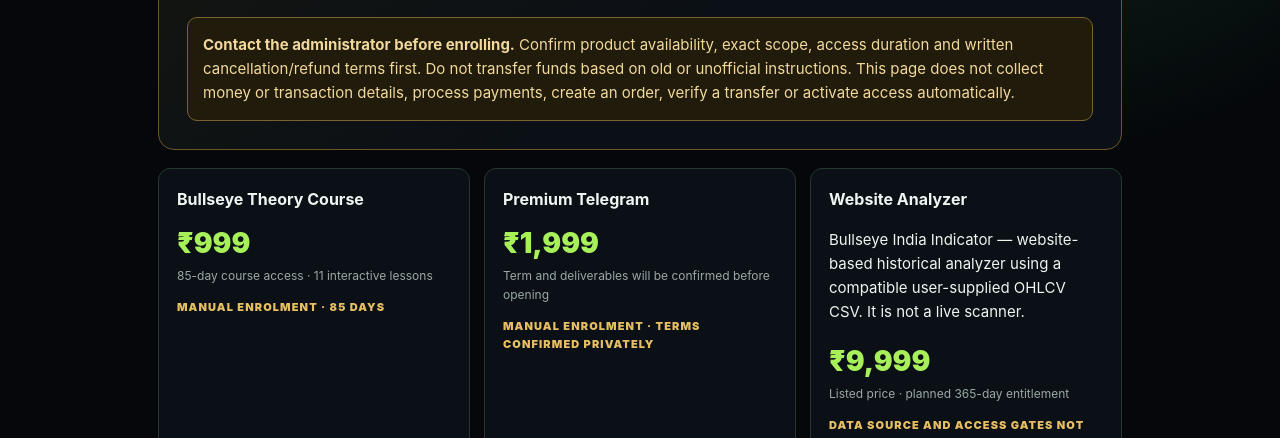
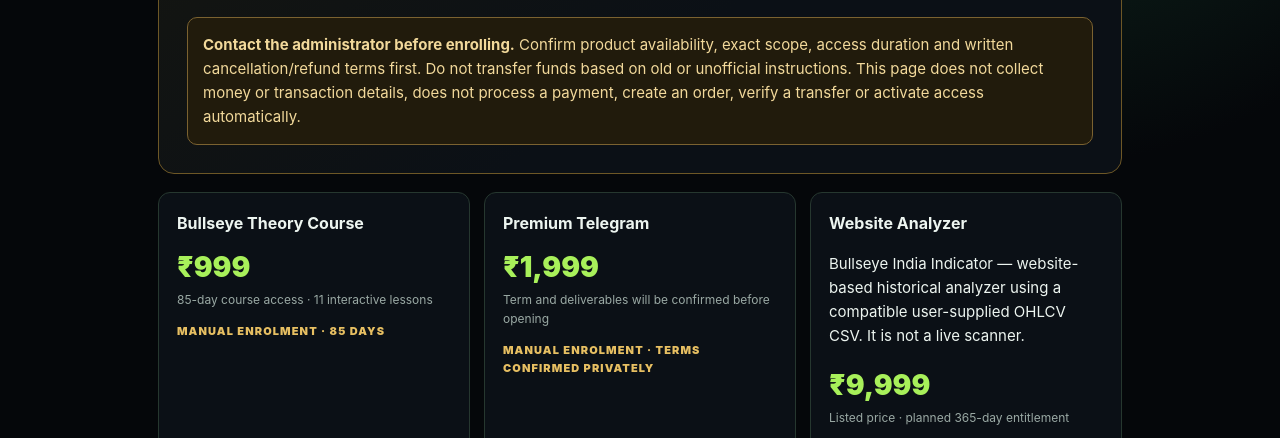
Before and after one commit to foryourtravel17-alt/Bullseye---Theory, a website: page payment.html in a window 1280 px wide. Shown: the part 353-791 px from the top of the page. Drawn offline with Linux system fonts and the light colour scheme.

Commit message:
fix: clarify manual activation page does not process payments

```diff
--- a/payment.html
+++ b/payment.html
@@ -30,7 +30,7 @@ footer{color:var(--muted);font-size:12px;margin:28px 0 40px}
 <span class="badge">MANUAL ENROLMENT ONLY</span>
 <h1>Course access is<br><span>activated manually.</span></h1>
 <p class="lead">Bullseye Theory does not collect money or transaction details through this website. Student accounts and course access are managed separately by the administrator.</p>
-<div class="warning"><strong>Contact the administrator before enrolling.</strong> Confirm product availability, exact scope, access duration and written cancellation/refund terms first. Do not transfer funds based on old or unofficial instructions. This page does not collect money or transaction details, process payments, create an order, verify a transfer or activate access automatically.</div>
+<div class="warning"><strong>Contact the administrator before enrolling.</strong> Confirm product availability, exact scope, access duration and written cancellation/refund terms first. Do not transfer funds based on old or unofficial instructions. This page does not collect money or transaction details, does not process a payment, create an order, verify a transfer or activate access automatically.</div>
 </section>
 <section class="grid" aria-label="Products and listed prices">
 <article class="card"><h2>Bullseye Theory Course</h2><div class="price">₹999</div><div class="term">85-day course access · 11 interactive lessons</div><div class="state">MANUAL ENROLMENT · 85 DAYS</div></article>
```
